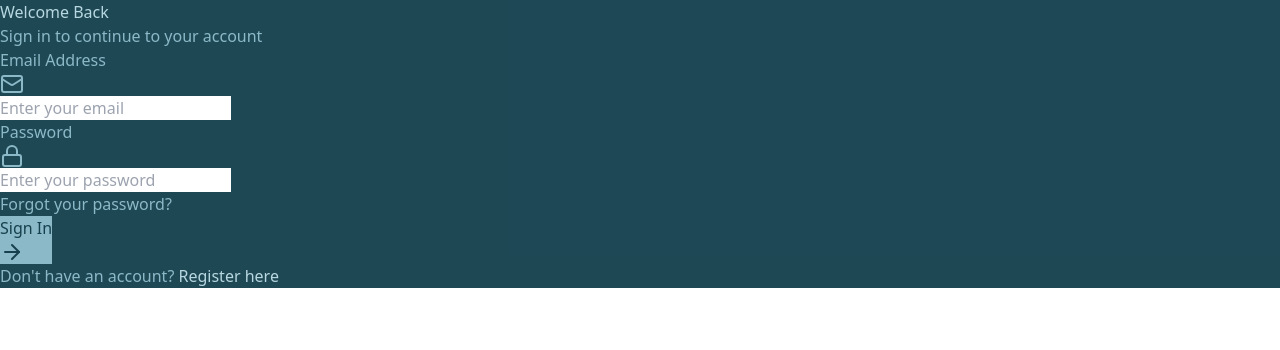
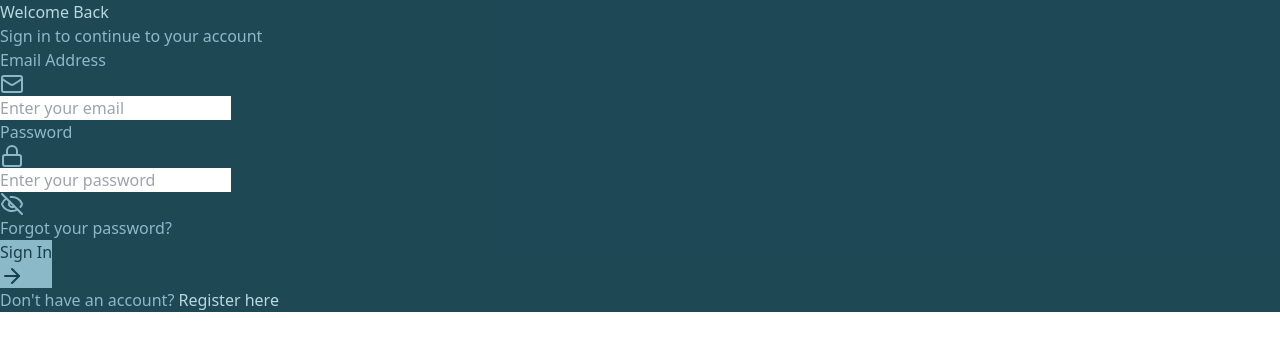
Before and after one commit to Shivampatel07/work-management-tool, a Next.js app: page /login in a window 1280 px wide. Shown: the top 350 px of the page. Built offline with nearby package versions, Linux system fonts and the light colour scheme; no server answers; sample sign-in values are in the browser's storage.

Commit message:
password show logic implemented

```diff
--- a/src/components/common/InputType.tsx
+++ b/src/components/common/InputType.tsx
@@ -1,11 +1,17 @@
-import { LucideProps } from 'lucide-react'
-import React from 'react'
+import { Eye, EyeOff, LucideProps } from 'lucide-react'
+import React, { useState } from 'react'
 
 interface InputTypeProps {
     Icon?: React.ForwardRefExoticComponent<Omit<LucideProps, "ref"> & React.RefAttributes<SVGSVGElement>>
 }
 
 export default function InputType({ Icon, ...props }: InputTypeProps & React.InputHTMLAttributes<HTMLInputElement>) {
+    const [showPassword, setShowPassword] = useState(false)
+
+    const togglePasswordShow = () => {
+        setShowPassword(!showPassword)
+    }
+
     return (
         <div className="relative">
             {Icon && <Icon className="absolute left-3 top-1/2 transform -translate-y-1/2 w-5 h-5" style={{ color: '#8CB9C7' }} />}
@@ -17,7 +23,16 @@ export default function InputType({ Icon, ...props }: InputTypeProps & React.Inp
                     color: '#B8D8E1',
                     caretColor: '#B8D8E1'
                 }}
+                type={props.type === 'password' ? (showPassword ? 'text' : 'password') : props.type}
             />
+            {props.type === 'password' && (
+                <div className='absolute right-3 top-1/2 transform -translate-y-1/2 cursor-pointer select-none' onClick={togglePasswordShow}>
+                    { showPassword
+                      ? <Eye className='w-5 h-5' style={{ color: '#8CB9C7' }} />
+                      : <EyeOff className='w-5 h-5' style={{ color: '#8CB9C7' }} />
+                    }
+                </div>
+            )}
         </div>
     )
 }
```
